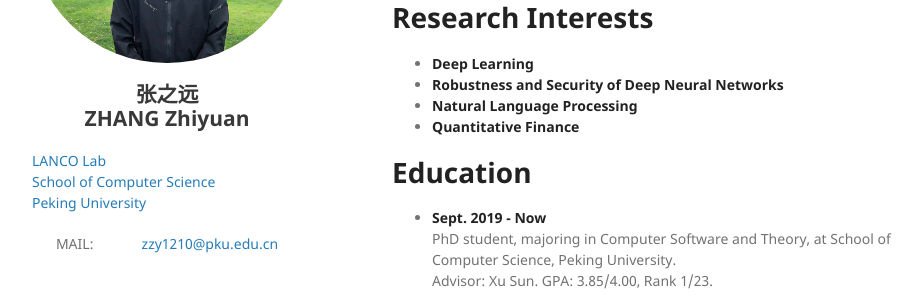
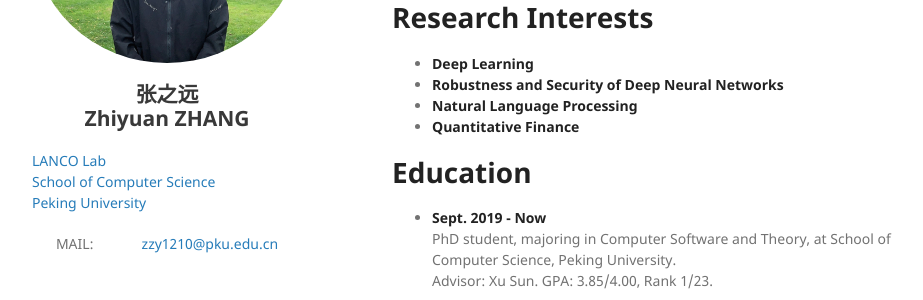
Before and after one commit to pkuzzy/pkuzzy.github.io, a Jekyll site: the page built from index.md, in a window 1280 px wide. Shown: the part 253-553 px from the top of the page, without its empty margins (178-1101 px from the left). Built offline with Jekyll 4.4.1, drawn with Linux system fonts in a browser that asks for light colours; nearby versions of some CDN libraries; our own code applies the rules of GitHub Pages for plain Markdown files.

```diff
--- a/_config.yml
+++ b/_config.yml
@@ -1,6 +1,6 @@
 title: pkuzzy's page
 description: pkuzzy's page
-name_pinyin: ZHANG Zhiyuan
+name_pinyin: Zhiyuan ZHANG
 name_chinese: 张之远
 theme: jekyll-theme-minimal
 email: zzy1210@pku.edu.cn
```
